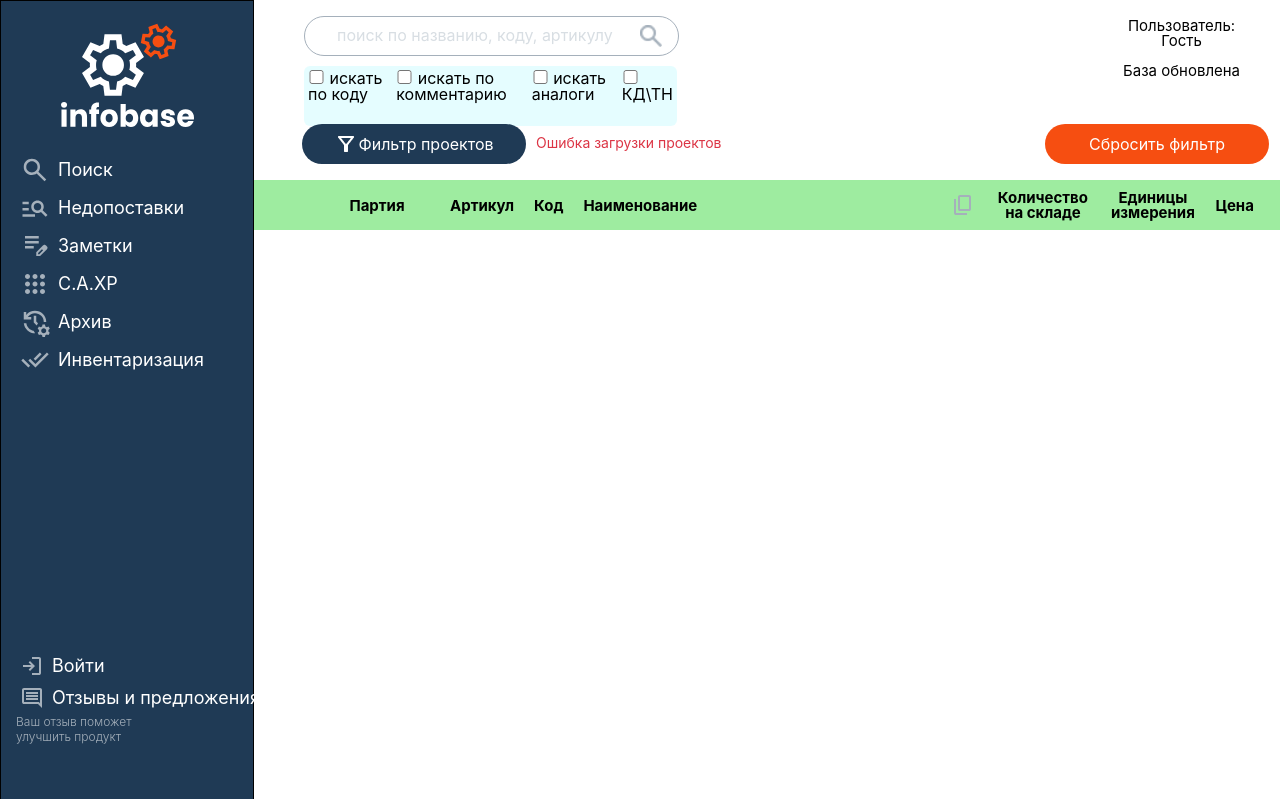
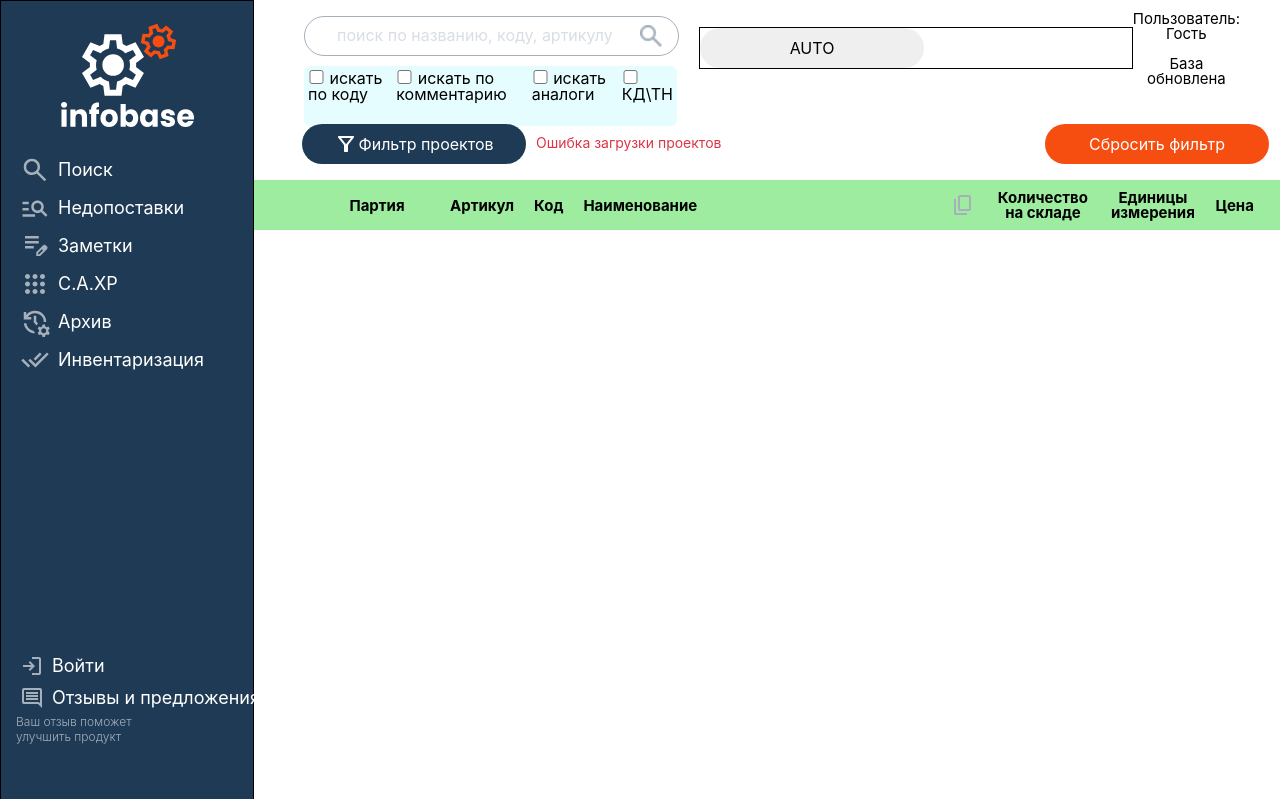
Before and after one commit to banywick/infobase, a Django app: template finder/templates/finder/index.html in a window 1280 px wide. Shown: the top 799 px of the page. Run offline with Django 5.2, Linux system fonts and the light colour scheme; the template is opened without the code that fills it, so the values that code supplies are empty; data comes from the database, SQL or seed files in the repository; parts of the project's set-up code (start-up, migrations or seed data) failed here and were passed over.

Commit message:
авто кнопка начало

```diff
--- a/comers/templates/comers/index.html
+++ b/comers/templates/comers/index.html
@@ -122,10 +122,7 @@
                                 <!-- Поставщик -->
                                 <div class="form-group">
                                     <div class="form-group" style="position: relative;">
-                                        {% comment %} <label for="supplier-search-datalist" class="form-label">
-                                            {{ input_data_form.supplier.label }}
-                                            <span id="selected-supplier-id" class="supplier-id-badge" style="display: none;"></span>
-                                        </label> {% endcomment %}
+
 
                                         <!-- Поле ввода с автодополнением -->
                                         <div class="input-with-icons">
--- a/finder/templates/finder/index.html
+++ b/finder/templates/finder/index.html
@@ -44,6 +44,9 @@
                     </form>
                 </div>
             </div>
+                <div class="auto_button">
+                    <button id="magic_button"  class="button">AUTO</button>
+                </div>
             <div class="info_window">
             </div>
             <div class="info_update">
--- a/static/finder/css/components/any.css
+++ b/static/finder/css/components/any.css
@@ -162,3 +162,9 @@
 .animate_process svg {
     align-content: center;
 }
+
+.auto_button {
+    margin-left: 20px;
+    border: 1px solid;
+    width: -webkit-fill-available;
+}
```
